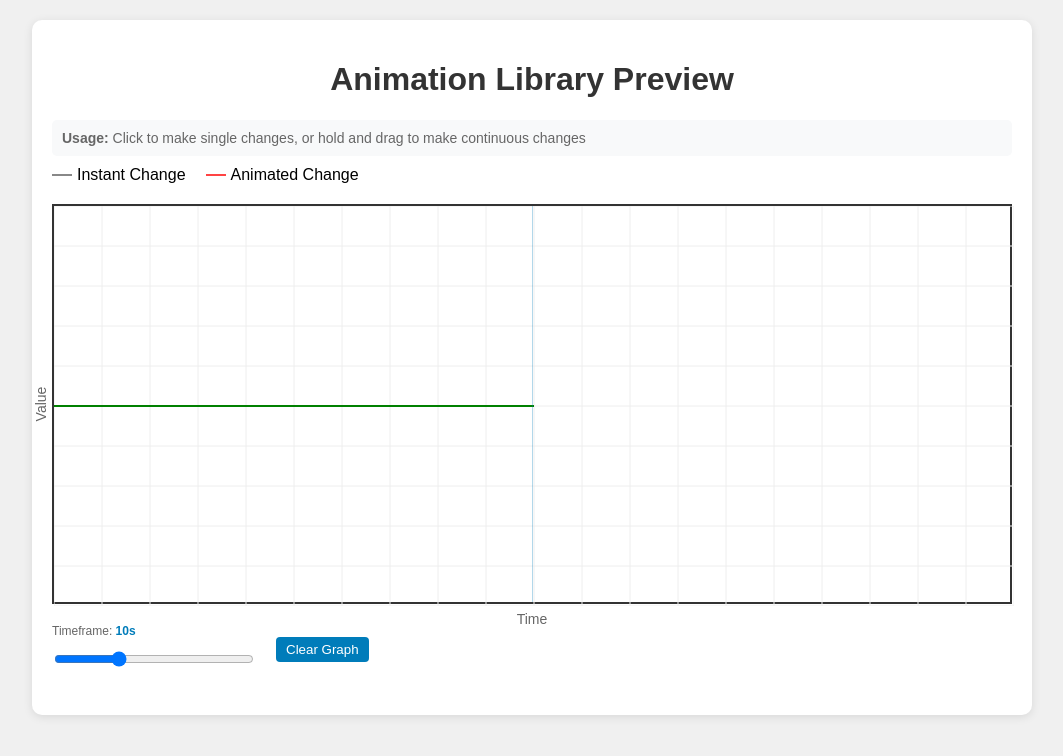
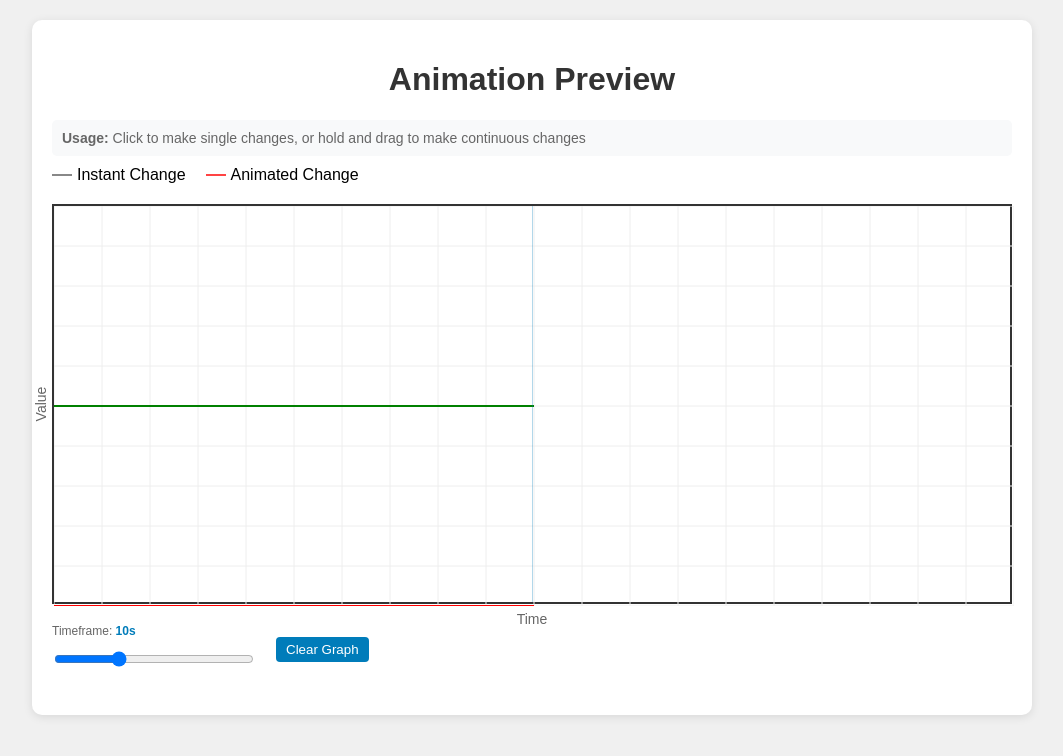
Before and after one commit to KingSora/Gravitas, a website built with Vite: page index.html in a window 1280 px wide. Shown: the whole page, without its empty margins (108-1171 px from the left). Built offline with nearby package versions, Linux system fonts and the light colour scheme.

Commit message:
small changes

```diff
--- a/index.html
+++ b/index.html
@@ -8,7 +8,7 @@
   </head>
   <body>
     <div class="container">
-      <h1>Animation Library Preview</h1>
+      <h1>Animation Preview</h1>
 
       <div class="instructions">
         <strong>Usage:</strong> Click to make single changes, or hold and drag
--- a/src/main.ts
+++ b/src/main.ts
@@ -35,7 +35,7 @@ window.addEventListener("load", () => {
     ],
     onLineValue(lineId: string) {
       if (lineId === "motion") {
-        return s.get();
+        // return s.get();
       }
       if (lineId === "me") {
         return me;
```
